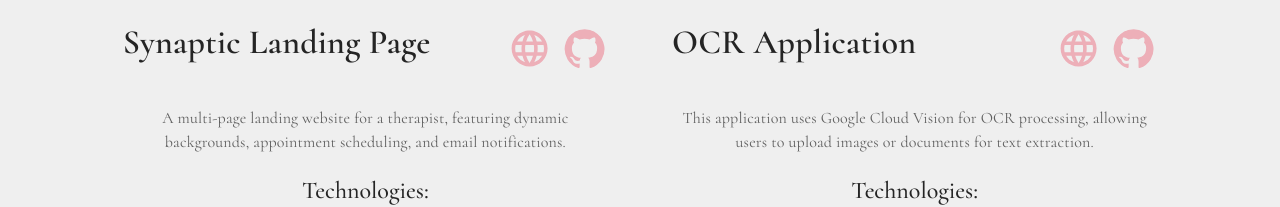
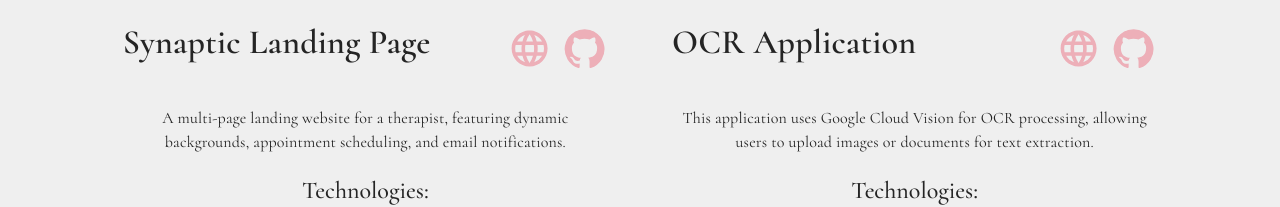
Before and after one commit to Aguirre-Solutions/porfolio, a React (Vite) app: page / in a window 1280 px wide. Shown: the part 986-1193 px from the top of the page. Built offline with nearby package versions, Linux system fonts and the light colour scheme.

Commit message:
More dark mode styling

```diff
--- a/src/components/portfolio-item/portfolio-item.component.jsx
+++ b/src/components/portfolio-item/portfolio-item.component.jsx
@@ -119,7 +119,11 @@ const PortfolioItem = ({ project, checks, technologyIcons }) => {
           </Box>
         </Box>
 
-        <StyledTypography variant="body1" color="textSecondary" component="p">
+        <StyledTypography
+          variant="body1"
+          component="p"
+          sx={{ color: isDarkMode ? "#efefef" : "#242424" }}
+        >
           {shortDescription}
         </StyledTypography>
         <StyledTypography variant="h5" sx={{ fontWeight: 500 }}>
```
